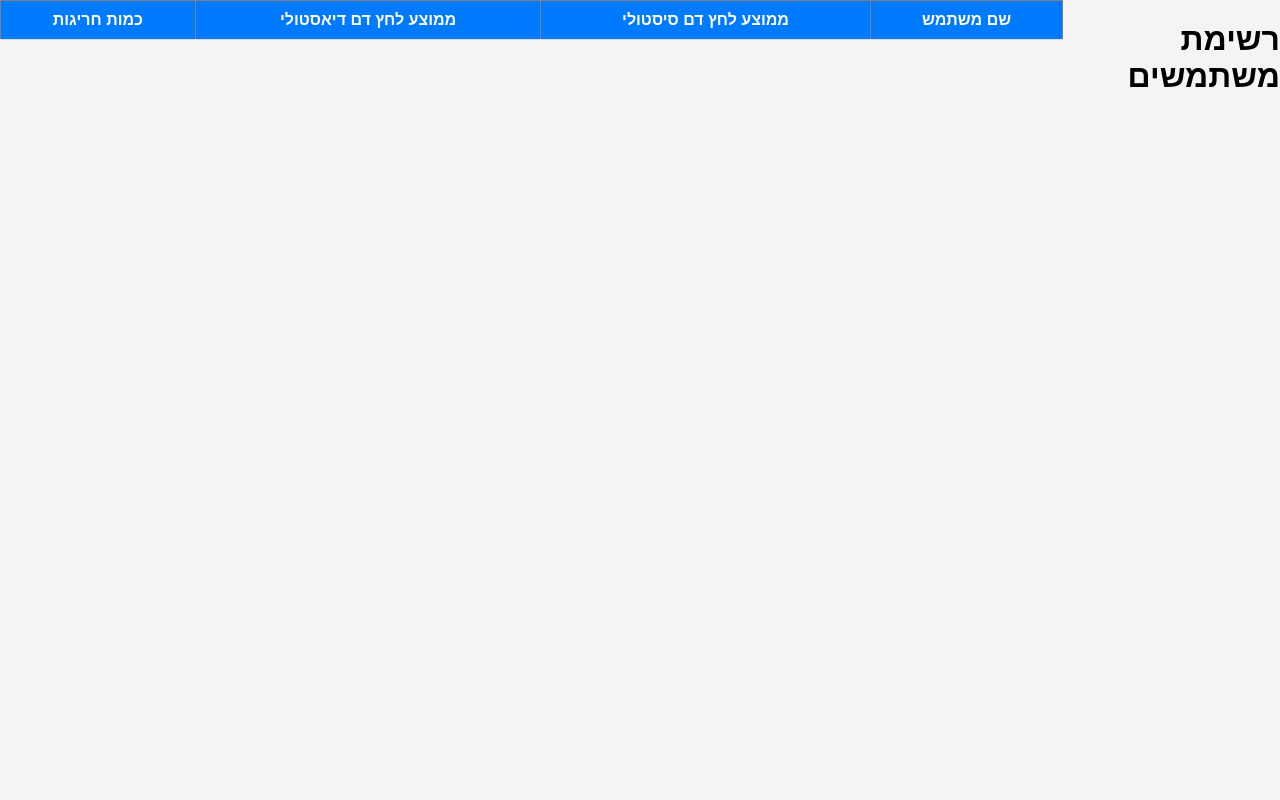
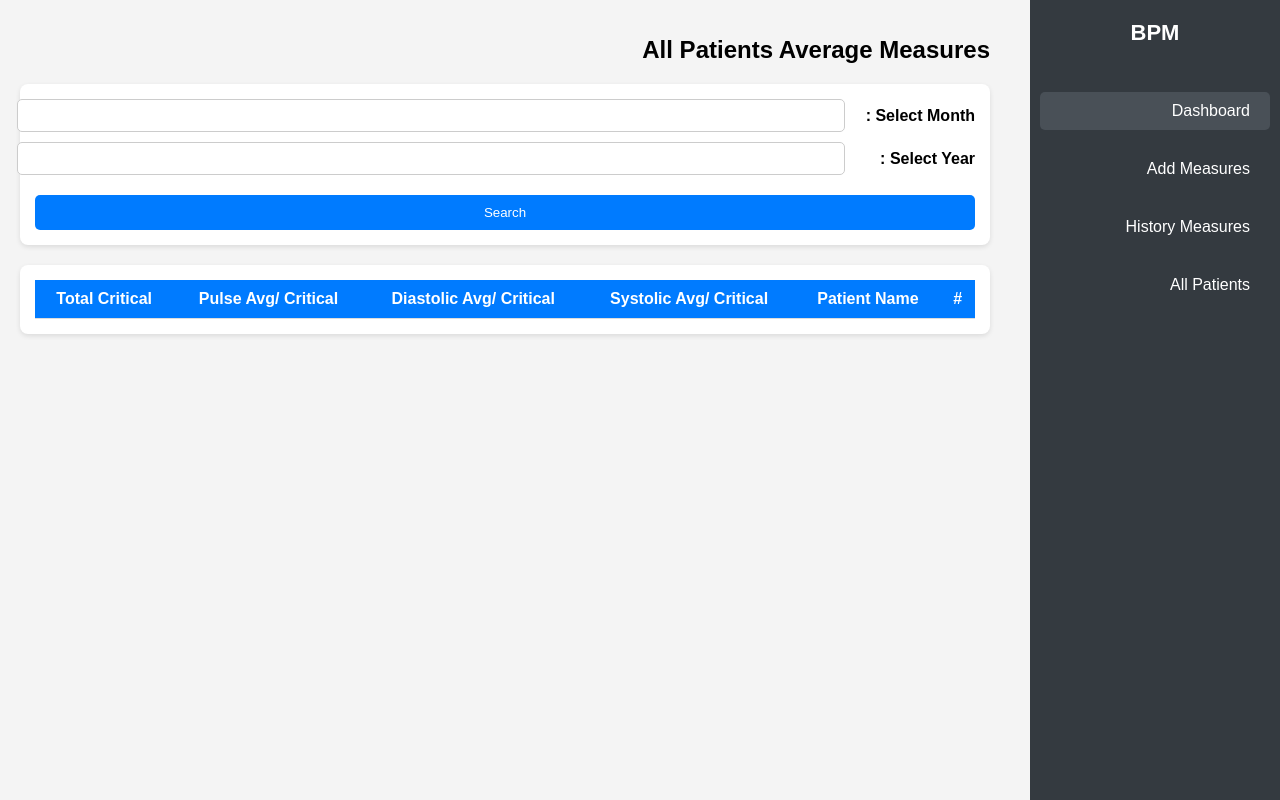
Before and after one commit to nornjuidat/Blood_monitoring.js, a website: page view/allUsers.html in a window 1280 px wide. Drawn offline with Linux system fonts and the light colour scheme.

Commit message:
יצןר 2 דפים html הצגה של ההוספה ו המשתמשים

```diff
--- a/view/allUsers.html
+++ b/view/allUsers.html
@@ -1,28 +1,81 @@
 <!DOCTYPE html>
-<html lang="he">
+<html lang="en">
 <head>
   <meta charset="UTF-8">
   <meta name="viewport" content="width=device-width, initial-scale=1.0">
-  <title>רשימת משתמשים</title>
+  <title>Blood Pressure </title>
   <link rel="stylesheet" href="bpm.css">
+  <script src="bpm.js" defer></script>
 </head>
 <body>
-<h1>רשימת משתמשים</h1>
-
-<table border="1">
-  <thead>
-  <tr>
-    <th>שם משתמש</th>
-    <th>ממוצע לחץ דם סיסטולי</th>
-    <th>ממוצע לחץ דם דיאסטולי</th>
-    <th>כמות חריגות</th>
-  </tr>
-  </thead>
-  <tbody id="usersTable">
-  <!-- הנתונים יוטענו כאן -->
-  </tbody>
-</table>
-
-<script src="bpm.js"></script>
+<div class="sidenav">
+  <div class="logo">
+    <i class="fas fa-heartbeat"></i> <span>BPM </span>
+  </div>
+  <ul>
+    <li>
+      <a href="home.html" class="active">
+        <i class="fas fa-home"></i>
+        <span>Dashboard</span>
+      </a>
+    </li>
+    <li>
+      <a href="addMeasures.html">
+        <i class="fas fa-plus-circle"></i>
+        <span>Add Measures</span>
+      </a>
+    </li>
+    <li>
+      <a href="historyMeasures.html">
+        <i class="fas fa-history"></i>
+        <span>History Measures</span>
+      </a>
+    </li>
+    <li>
+      <a href="allUsers.html">
+        <i class="fas fa-users"></i>
+        <span>All Patients</span>
+      </a>
+    </li>
+  </ul>
+</div>
+<div class="main-content">
+  <h1 class="page-title">All Patients Average Measures</h1>
+  <div class="content">
+    <div class="form-container-measures glossy">
+      <div class="form-group">
+        <label for="month">Select Month :</label>
+        <div class="input-field">
+          <input type="number" min="1" max="12" id="month" >
+        </div>
+      </div>
+      <div class="form-group">
+        <label for="year">Select Year :</label>
+        <div class="input-field">
+          <input type="number" min="0" id="year" >
+        </div>
+      </div>
+      <button onclick="AvgMeasuresByMonth()">Search</button>
+    </div>
+    <div class="table-container glossy">
+      <div class="table-wrapper">
+        <table>
+          <thead>
+          <tr>
+            <th>#</th>
+            <th>Patient Name</th>
+            <th>Systolic Avg/ Critical</th>
+            <th>Diastolic Avg/ Critical</th>
+            <th>Pulse Avg/ Critical</th>
+            <th>Total Critical</th>
+          </tr>
+          </thead>
+          <tbody id="avgMeasures"></tbody>
+        </table>
+      </div>
+    </div>
+  </div>
+</div>
+</div>
 </body>
 </html>
```
Also changed, not shown: view/addMeasures.html (+2 -2 lines).
